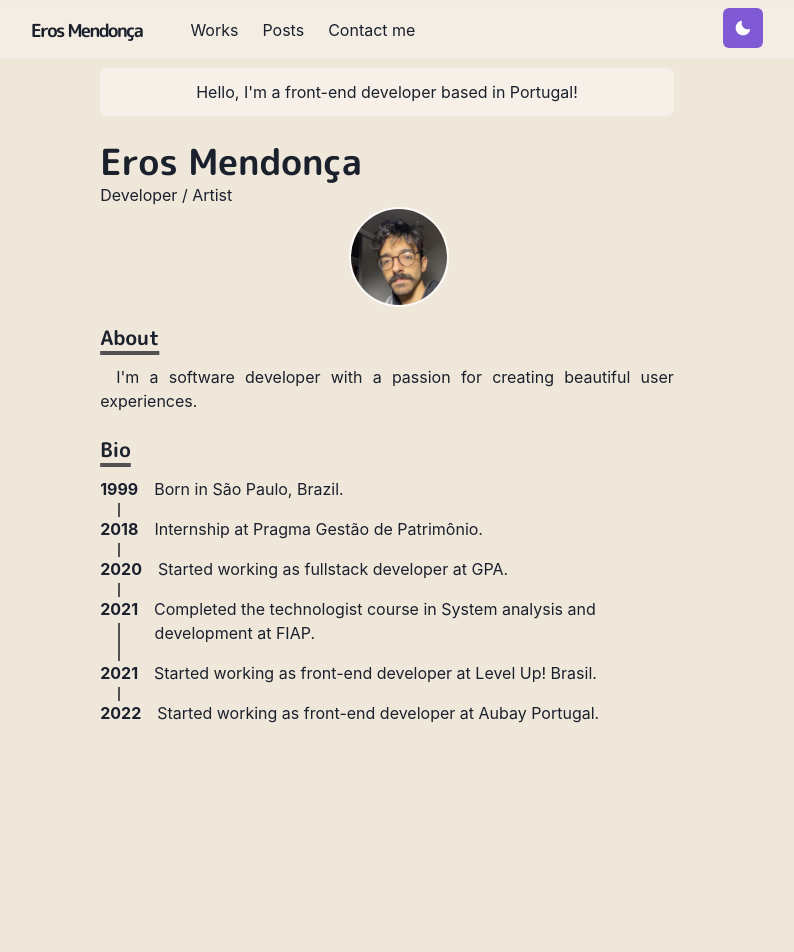
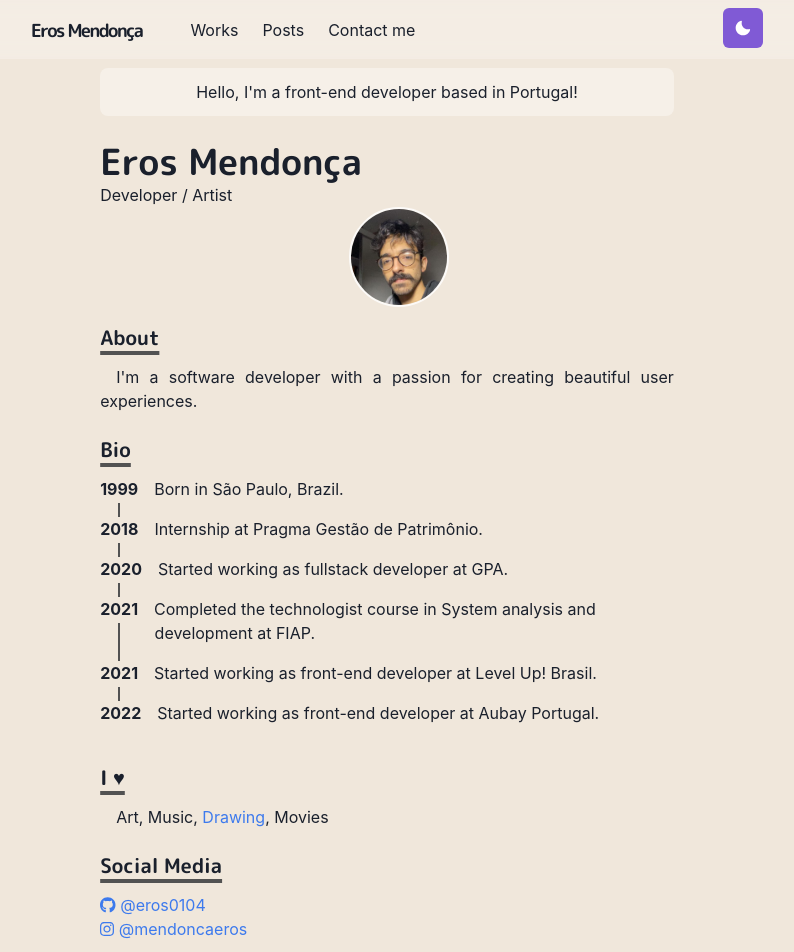
Before and after one commit to Eros0104/portfolio, a Next.js app: page / in a window 1280 px wide. Shown: the top 952 px of the page, without its empty margins (253-1047 px from the left). Before the commit the page ends 800 px from the top, so only its background shows below. Built offline with nearby package versions, Linux system fonts and the light colour scheme.

Commit message:
feat: new sections and font awesome icons

```diff
--- a/package.json
+++ b/package.json
@@ -13,6 +13,11 @@
     "@chakra-ui/react": "^1.8.7",
     "@emotion/react": "^11.9.0",
     "@emotion/styled": "^11.8.1",
+    "@fortawesome/fontawesome-svg-core": "^6.3.0",
+    "@fortawesome/free-brands-svg-icons": "^6.3.0",
+    "@fortawesome/free-regular-svg-icons": "^6.3.0",
+    "@fortawesome/free-solid-svg-icons": "^6.3.0",
+    "@fortawesome/react-fontawesome": "^0.2.0",
     "framer-motion": "^6.2.9",
     "next": "12.0.10",
     "react": "17.0.2",
--- a/pages/index.tsx
+++ b/pages/index.tsx
@@ -6,10 +6,14 @@ import {
   Heading,
   Image,
   useColorModeValue,
+  Link,
+  List,
+  ListItem,
 } from '@chakra-ui/react';
+import { FontAwesomeIcon } from '@fortawesome/react-fontawesome';
+import { faGithub, faInstagram } from '@fortawesome/free-brands-svg-icons';
 import Paragraph from '../components/paragraph';
 import Section from '../components/section';
-import { BioSection, BioYear } from '../components/bio';
 import Timeline from '../components/timeline';
 
 const Home: NextPage = () => (
@@ -65,6 +69,37 @@ const Home: NextPage = () => (
       </Heading>
       <Timeline />
     </Section>
+
+    <Section delay={0.3}>
+      <Heading as="h3" variant="section-title">
+        I ♥
+      </Heading>
+      <Paragraph>
+        Art, Music,{' '}
+        <Link href="https://instagram.com/mendoncaeros" target="_blank">
+          Drawing
+        </Link>
+        , Movies
+      </Paragraph>
+    </Section>
+
+    <Section delay={0.4}>
+      <Heading as="h3" variant="section-title">
+        Social Media
+      </Heading>
+      <List>
+        <ListItem>
+          <Link href="https://github.com/eros0104" target="_blank">
+            <FontAwesomeIcon icon={faGithub} /> @eros0104
+          </Link>
+        </ListItem>
+        <ListItem>
+          <Link href="https://instagram.com/mendoncaeros" target="_blank">
+            <FontAwesomeIcon icon={faInstagram} /> @mendoncaeros
+          </Link>
+        </ListItem>
+      </List>
+    </Section>
   </Container>
 );
 
--- a/styles/theme.ts
+++ b/styles/theme.ts
@@ -36,10 +36,6 @@ const fonts = {
   heading: "'M PLUS Rounded 1c'",
 };
 
-const colors = {
-  glassTeal: '#88ccaa',
-};
-
 const config = {
   initialColorMode: 'dark',
   useSystemColorMode: true,
@@ -47,7 +43,6 @@ const config = {
 
 const theme = extendTheme({
   config,
-  colors,
   fonts,
   components,
   styles,
```
Also changed, not shown: 1 other file (tests, documents, lock files or other folders).
